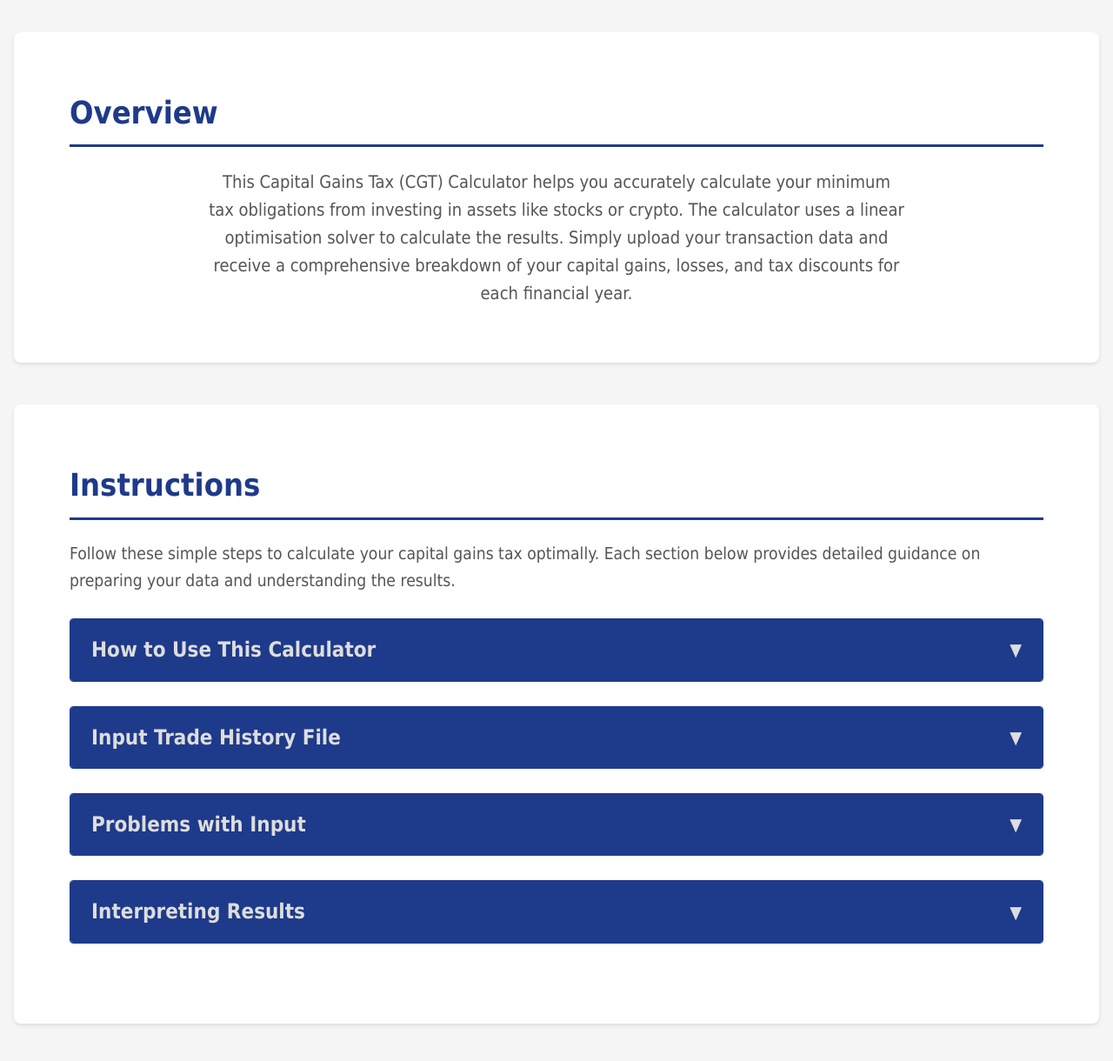
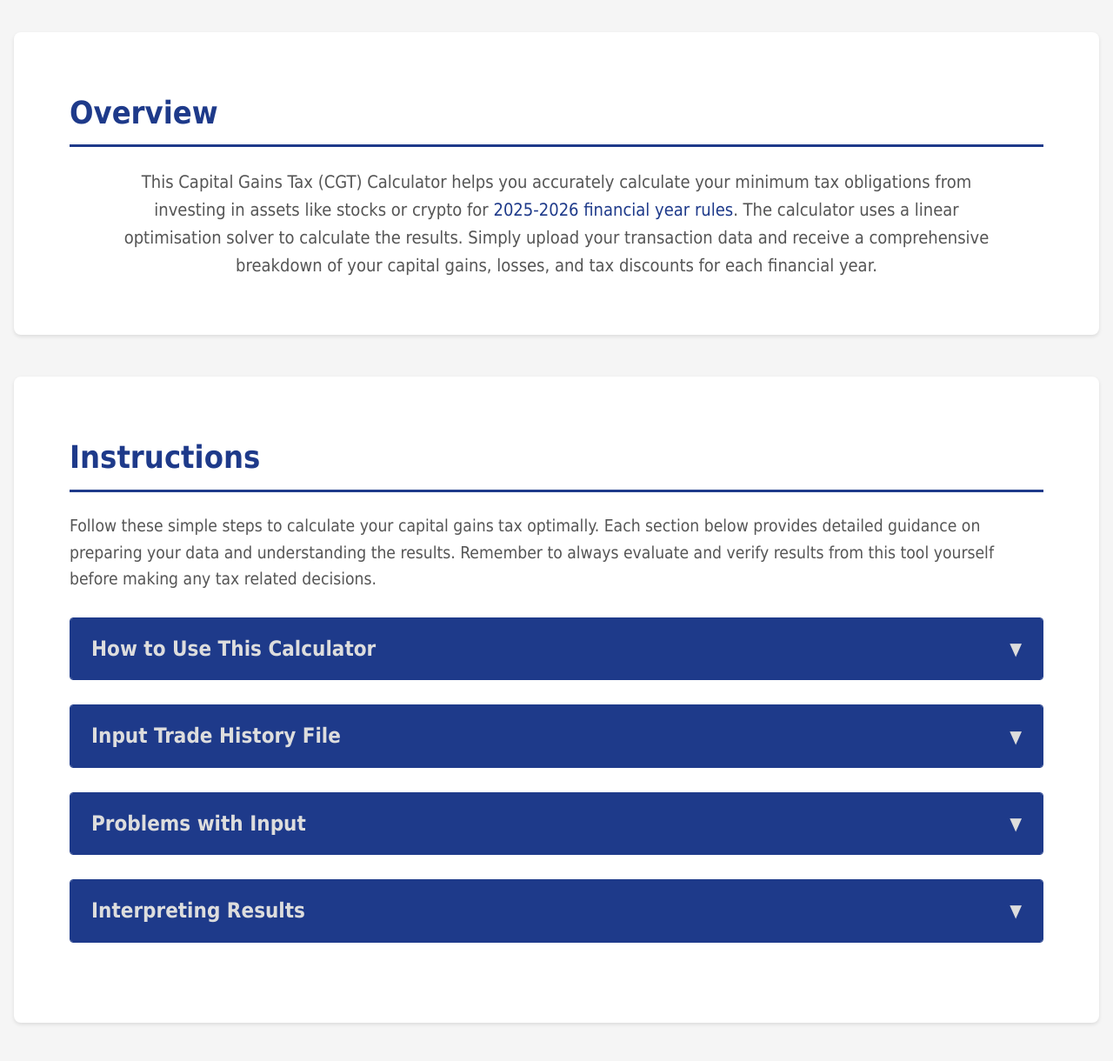
Before and after one commit to MaximilianSocha/cgt-calculator, a Flask app: page / in a window 1280 px wide. Shown: the part 137-1357 px from the top of the page at 87% size. Run offline with Flask 3, Linux system fonts and the light colour scheme; some libraries are stand-ins or nearby versions.

Commit message:
feature | edit overview

```diff
--- a/src/static/css/styles.css
+++ b/src/static/css/styles.css
@@ -42,6 +42,25 @@ header h1 {
     padding: 1rem;
 }
 
+a {
+    color: #1e3a8a;
+    text-decoration: none;
+    transition: color 0.3s ease;
+}
+
+a:hover {
+    color: #1e40af;
+    text-decoration: underline;
+}
+
+a:visited {
+    color: #1e3a8a;
+}
+
+a:active {
+    color: #1e40af;
+}
+
 section {
     background-color: white;
     margin: 3rem 0;
@@ -60,7 +79,7 @@ h2 {
 
 .center-text {
     text-align: center;
-    max-width: 800px;
+    max-width: 1000px;
     margin: 0 auto;
     color: #555;
     font-size: 1.25rem;
--- a/src/templates/index.html
+++ b/src/templates/index.html
@@ -20,14 +20,16 @@
         <section>
             <h2>Overview</h2>
             <p class="center-text">
-                This Capital Gains Tax (CGT) Calculator helps you accurately calculate your minimum tax obligations from investing in assets like stocks or crypto. The calculator uses a linear optimisation solver to calculate the results. Simply upload your transaction data and receive a comprehensive breakdown of your capital gains, losses, and tax discounts for each financial year.
+                This Capital Gains Tax (CGT) Calculator helps you accurately calculate your minimum tax obligations from investing in assets like stocks or crypto for
+                <a href="https://www.ato.gov.au/individuals-and-families/investments-and-assets/capital-gains-tax" target="_blank" rel="noopener noreferrer"\>2025-2026 financial year rules</a>.
+                The calculator uses a linear optimisation solver to calculate the results. Simply upload your transaction data and receive a comprehensive breakdown of your capital gains, losses, and tax discounts for each financial year.
             </p>
         </section>
 
         <section>
             <h2>Instructions</h2>
             <p class="paragraph-text">
-                Follow these simple steps to calculate your capital gains tax optimally. Each section below provides detailed guidance on preparing your data and understanding the results.
+                Follow these simple steps to calculate your capital gains tax optimally. Each section below provides detailed guidance on preparing your data and understanding the results. Remember to always evaluate and verify results from this tool yourself before making any tax related decisions.
             </p>
 
             <div class="title-dropdown">
```
